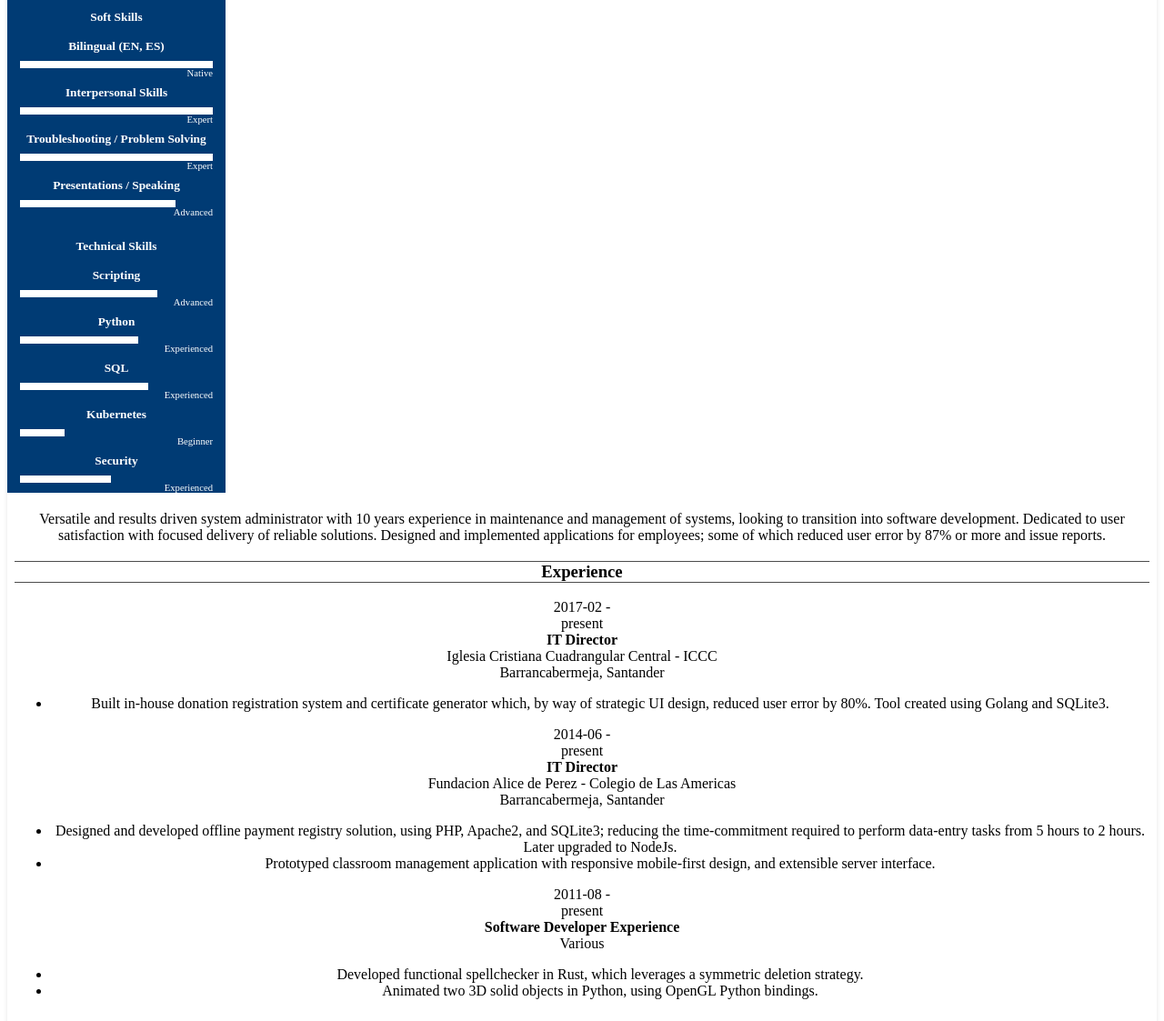
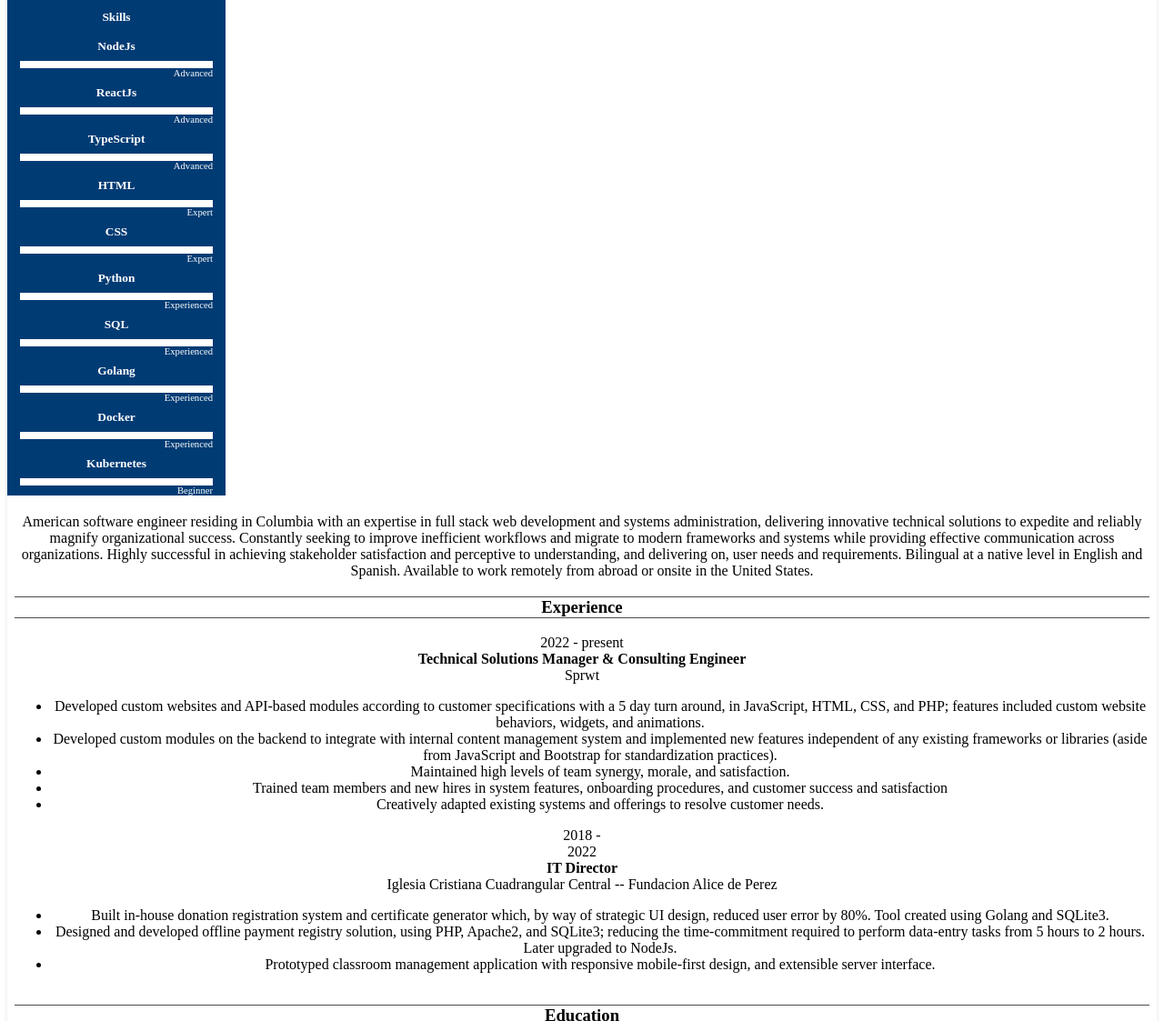
Before and after one commit to GammaWatt/gammawatt.github.io, a Gatsby site: page /cv/cv in a window 1280 px wide. Shown: the part 344-1467 px from the top of the page at 91% size. Built offline with nearby package versions, Linux system fonts and the light colour scheme; Gatsby itself is replaced by a stand-in of ours.

Commit message:
Updated as per suggestions made by a recruiter to help me land a Software Engineering job.

```diff
--- a/src/pages/cv/cv.module.scss
+++ b/src/pages/cv/cv.module.scss
@@ -46,8 +46,9 @@
 }
 
 .page {
-  /* height: var(--page-height); */
+  height: var(--page-height);
   min-height: var(--page-height);
+  max-height: var(--page-height);
   width: var(--page-width);
   margin: 0 auto 10mm auto;
   background: white;
--- a/src/pages/cv/cv.tsx
+++ b/src/pages/cv/cv.tsx
@@ -2,9 +2,75 @@ import * as React from 'react';
 
 import * as styles from './cv.module.scss';
 
-const CV = () => (
-  <div className={ styles.documentContainer }>
-    <div className={ styles.document }>
+const Skill = (props) => {
+  const rem = 100 - props.progress
+  return (
+    <>
+      <div className={[ styles.skills, styles.list ].join(' ')}>
+        <h5>{props.skill}</h5>
+        <div className={ styles.measurebar }>
+          <div style={{ 'width': `${props.progress}%` }}></div>
+          <div style={{ 'width': '0', 'display': `${rem == 0 ? 'none' : rem}` }}></div>
+        </div>
+        <div className={ styles.quality }>{props.level}</div>
+      </div>
+    </>
+  )
+}
+
+
+const Experience = (props) => {
+  return (
+    <>
+      <div className={ styles.table }>
+        <div className={ styles.tableCell }>
+          {
+            props.date ?
+              props.date
+              .split('-')
+              .map((e, i) => i <= 0 ? `${e} -` : `${e}`) :
+              ''
+          }
+        </div>
+        <div className={ styles.tableCell }>
+          <div className={ styles.bold }>{props.title}</div>
+          <div>{props.company}</div>
+          <div>
+            <ul>
+              {props.bullets.map((e, i) => <li key={`${props.title}-${props.company}-${i}`}>{e}</li>)}
+            </ul>
+          </div>
+        </div>
+      </div>
+    </>
+  )
+}
+
+const SidebarSection = (props) => {
+  return (
+    <>
+      <div>
+        <h3>{props.title}</h3>
+        {props.children}
+      </div>
+    </>
+  )
+}
+
+const Section = (props) => {
+  return (
+    <>
+      <section>
+        <h3>{props.title}</h3>
+        {props.children}
+      </section>
+    </>
+  )
+}
+
+const Page = (props) => {
+  return (
+    <>
       <div className={ styles.page }>
         <div className={[ styles.p1, styles.pageContent ].join(' ')}>
           <div className={ styles.contentContainer }>
@@ -14,8 +80,7 @@ const CV = () => (
                 <h1>Jonathan Mlacker</h1>
                 <h2>Software Developer</h2>
               </header>
-              <div>
-                <h3>Personal Info</h3>
+              <SidebarSection title={'Personal Info'}>
                 <div>
                   <h5>US Citizen</h5>
                   <h5>Phone</h5>
@@ -25,129 +90,93 @@ const CV = () => (
                   <h5>Website</h5>
                   <div><a href="https://gammawatt.github.io/">gammawatt.github.io</a></div>
                 </div>
-              </div>
-              <div>
-                <h3>Soft Skills</h3>
-                <div className={[ styles.skills, styles.list ].join(' ')}>
-                  <h5>Bilingual (EN, ES)</h5>
-                  <div className={ styles.measurebar }>
-                    <div style={{ 'width': '100%' }}></div>
-                    <div style={{ 'width': '0', 'display': 'none' }}></div>
-                  </div>
-                  <div className={ styles.quality }>Native</div>
-                  <h5>Interpersonal Skills</h5>
-                  <div className={ styles.measurebar }>
-                    <div style={{ 'width': '100%' }}></div>
-                    <div style={{ 'width': '0', 'display': 'none' }}></div>
-                  </div>
-                  <div className={ styles.quality }>Expert</div>
-                  <h5>Troubleshooting / Problem Solving</h5>
-                  <div className={ styles.measurebar }>
-                    <div style={{ 'width': '100%' }}></div>
-                    <div style={{ 'width': '0', 'display': 'none' }}></div>
-                  </div>
-                  <div className={ styles.quality }>Expert</div>
-                  <h5>Presentations / Speaking</h5>
-                  <div className={ styles.measurebar }>
-                    <div style={{ 'width': '80%' }}></div>
-                    <div style={{ 'width': '20%' }}></div>
-                  </div>
-                  <div className={ styles.quality }>Advanced</div>
-                </div>
-              </div>
-              <div>
-                <h3>Technical Skills</h3>
-                <div className={[ styles.skills, styles.list ].join(' ')}>
-                  <h5>Scripting</h5>
-                  <div className={ styles.measurebar }>
-                    <div style={{ 'width': '70%' }}></div>
-                    <div style={{ 'width': '30%' }}></div>
-                  </div>
-                  <div className={ styles.quality }>Advanced</div>
-                </div>
-                <div className={[ styles.skills, styles.list ].join(' ')}>
-                  <h5>Python</h5>
-                  <div className={ styles.measurebar }>
-                    <div style={{ 'width': '60%' }}></div>
-                    <div style={{ 'width': '40%' }}></div>
-                  </div>
-                  <div className={ styles.quality }>Experienced</div>
-                </div>
-                <div className={[ styles.skills, styles.list ].join(' ')}>
-                  <h5>SQL</h5>
-                  <div className={ styles.measurebar }>
-                    <div style={{ 'width': '65%' }}></div>
-                    <div style={{ 'width': '35%' }}></div>
-                  </div>
-                  <div className={ styles.quality }>Experienced</div>
-                </div>
-                <div className={[ styles.skills, styles.list ].join(' ')}>
-                  <h5>Kubernetes</h5>
-                  <div className={ styles.measurebar }>
-                    <div style={{ 'width': '20%' }}></div>
-                    <div style={{ 'width': '80%' }}></div>
-                  </div>
-                  <div className={ styles.quality }>Beginner</div>
-                </div>
-                <div className={[ styles.skills, styles.list ].join(' ')}>
-                  <h5>Security</h5>
-                  <div className={ styles.measurebar }>
-                    <div style={{ 'width': '45%' }}></div>
-                    <div style={{ 'width': '55%' }}></div>
-                  </div>
-                  <div className={ styles.quality }>Experienced</div>
-                </div>
-              </div>
+              </SidebarSection>
+              <SidebarSection title={'Skills'}>
+                <Skill
+                  skill={'NodeJs'}
+                  level={"Advanced"}
+                  progress={75}
+                />
+                <Skill
+                  skill={'ReactJs'}
+                  level={'Advanced'}
+                  progress={70}
+                />
+                <Skill
+                  skill={'TypeScript'}
+                  level={'Advanced'}
+                  progress={65}
+                />
+                <Skill
+                  skill={'HTML'}
+                  level={'Expert'}
+                  progress={100}
+                />
+                <Skill
+                  skill={'CSS'}
+                  level={'Expert'}
+                  progress={100}
+                />
+                <Skill
+                  skill={'Python'}
+                  level={'Experienced'}
+                  progress={60}
+                />
+                <Skill
+                  skill={'SQL'}
+                  level={'Experienced'}
+                  progress={65}
+                />
+                <Skill
+                  skill={'Golang'}
+                  level={'Experienced'}
+                  progress={60}
+                />
+                <Skill
+                  skill={'Docker'}
+                  level={'Experienced'}
+                  progress={60}
+                />
+                <Skill
+                  skill={'Kubernetes'}
+                  level={'Beginner'}
+                  progress={30}
+                />
+              </SidebarSection>
             </div>
             <main className={ styles.content }>
               <section className={ styles.profile }>
-                <p>Versatile and results driven system administrator with 10 years experience in maintenance and management of systems, looking to transition into software development. Dedicated to user satisfaction with focused delivery of reliable solutions.  Designed and implemented applications for employees; some of which reduced user error by 87% or more and issue reports.</p>
+                <p>
+                  American software engineer residing in Columbia with an expertise in full stack web development and systems administration, delivering innovative technical solutions to expedite and reliably magnify organizational success. Constantly seeking to improve inefficient workflows and migrate to modern frameworks and systems while providing effective communication across organizations. Highly successful in achieving stakeholder satisfaction and perceptive to understanding, and delivering on, user needs and requirements. Bilingual at a native level in English and Spanish. Available to work remotely from abroad or onsite in the United States.
+                </p>
               </section>
               <section>
                 <h3>Experience</h3>
+                <Experience
+                  date={'2022 - present'}
+                  title={'Technical Solutions Manager & Consulting Engineer'}
+                  company={'Sprwt'}
+                  bullets={[
+                    'Developed custom websites and API-based modules according to customer specifications with a 5 day turn around, in JavaScript, HTML, CSS, and PHP; features included custom website behaviors, widgets, and animations.',
+                    'Developed custom modules on the backend to integrate with internal content management system and implemented new features independent of any existing frameworks or libraries (aside from JavaScript and Bootstrap for standardization practices).',
+                    'Maintained high levels of team synergy, morale, and satisfaction.',
+                    'Trained team members and new hires in system features, onboarding procedures, and customer success and satisfaction',
+                    'Creatively adapted existing systems and offerings to resolve customer needs.'
+                  ]}
+                />
                 <div className={ styles.table }>
                   <div className={ styles.tableCell }>
-                    <div>2017-02 -</div>
-                    <div>present</div>
+                    <div>2018 -</div>
+                    <div>2022</div>
                   </div>
                   <div className={ styles.tableCell }>
                     <div className={ styles.bold }>IT Director</div>
-                    <div>Iglesia Cristiana Cuadrangular Central - ICCC <br /> Barrancabermeja, Santander</div>
+                    <div>Iglesia Cristiana Cuadrangular Central -- Fundacion Alice de Perez</div>
                     <div>
                       <ul>
                         <li>Built in-house donation registration system and certificate generator which, by way of strategic UI design, reduced user error by 80%. Tool created using Golang and SQLite3.</li>
-                      </ul>
-                    </div>
-                  </div>
-                </div>
-                <div className={ styles.table }>
-                  <div className={ styles.tableCell }>
-                    <div>2014-06 -</div>
-                    <div>present</div>
-                  </div>
-                  <div className={ styles.tableCell }>
-                    <div className={ styles.bold }>IT Director</div>
-                    <div>Fundacion Alice de Perez - Colegio de Las Americas <br /> Barrancabermeja, Santander</div>
-                    <div>
-                      <ul>
                         <li>Designed and developed offline payment registry solution, using PHP, Apache2, and SQLite3; reducing the time-commitment required to perform data-entry tasks from 5 hours to 2 hours. Later upgraded to NodeJs.</li>
                         <li>Prototyped classroom management application with responsive mobile-first design, and extensible server interface.</li>
-                      </ul>
-                    </div>
-                  </div>
-                </div>
-                <div className={ styles.table }>
-                  <div className={ styles.tableCell }>
-                    <div>2011-08 -</div>
-                    <div>present</div>
-                  </div>
-                  <div className={ styles.tableCell }>
-                    <div className={ styles.bold }>Software Developer Experience</div>
-                    <div>Various</div>
-                    <div>
-                      <ul>
-                        <li>Developed functional spellchecker in Rust, which leverages a symmetric deletion strategy.</li>
-                        <li>Animated two 3D solid objects in Python, using OpenGL Python bindings.</li>
                       </ul>
                     </div>
                   </div>
@@ -161,10 +190,10 @@ const CV = () => (
                     <div>2018</div>
                   </div>
                   <div className={ styles.tableCell }>
-                  <div className={ styles.bold }>BS in Security and Risk Analysis - Cybersecurity, Penn State University</div>
+                    <div className={ styles.bold }>B.Sc in Security and Risk Analysis - Cybersecurity, Penn State University</div>
                     <div>
                       <ul>
-                      <li>Pursued passion about information security and application of related tools.</li>
+                        <li>Pursued passion for information security and application of related tools.</li>
                         <li>Acquired orientation for intelligently distributing resources to maximize asset security and minimize related costs.</li>
                       </ul>
                     </div>
@@ -172,35 +201,43 @@ const CV = () => (
                 </div>
               </section>
               <section>
-                <h3>Additional Activities</h3>
+                <h3>Projects</h3>
                 <div className={ styles.table }>
                   <div className={ styles.tableCell }></div>
                   <div className={ styles.tableCell }>
                     <ul>
-                      <li>Volunteer at community center to lead weekly food brigades for the disadvantaged.</li>
-                      <li>English tutoring for professionals and students.</li>
-                      <li>Maintain homelab for testing new tools, concepts, and ideas; while also providing various services over the network.</li>
+                      <li>UPnP Server in Python, as an experiment to view application responses to packets broadcast over a multicast address.</li>
+                      <li>SOCKS5 Proxy in Python for sniffing network packets being sent to and from my machine.</li>
+                      <li>Developed functional spellchecker in Rust, which leverages a symmetric deletion strategy.</li>
+                      <li>Animated two 3D solid objects in Python, using OpenGL Python bindings.</li>
                     </ul>
                   </div>
                 </div>
               </section>
-              <section>
+              {/* <section>
                 <h3>Additional Skills</h3>
                 <div className={ styles.table }>
                   <div className={ styles.tableCell }></div>
                   <div className={ styles.tableCell }>
-                    <ul>
-                      <li>Languages: Python, Clojure, Rust, Go, C, Java, JavaScript / NodeJs, PHP, SQL</li>
-                      <li>Frameworks: ExpressJs, VueJs, ReactJs, Rocket, Flask</li>
-                      <li>Tools: Docker, Qemu / KVM / LibVirt, Gradle, Maven, Gulp, Make, CMake, Pandas, Git</li>
-                    </ul>
+                    <div><strong>Languages:</strong> Natively fluent in Spanish</div>
+                    <div><strong>Additional tools:</strong>Git, Make, VS Code, VIM, NoSQL</div>
+                    <div><strong>Additional technologies:</strong> Rust, C, Clojure, Java</div>
                   </div>
                 </div>
-              </section>
+                </section> */}
             </main>
           </div>
         </div>
       </div>
+    </>
+  )
+}
+
+const CV = () => (
+  <div className={ styles.documentContainer }>
+    <div className={ styles.document }>
+      <Page />
+      <Page />
     </div>
   </div>
 );
```
Lines whose indentation alone changed are shown as unchanged.
